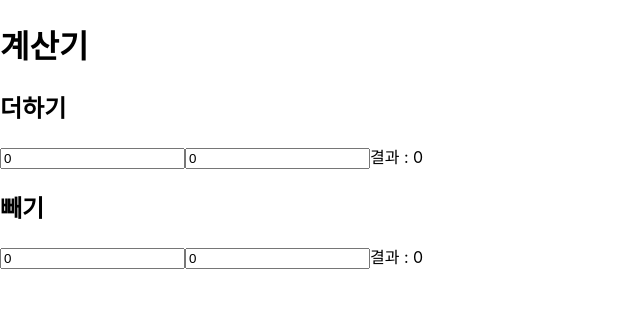
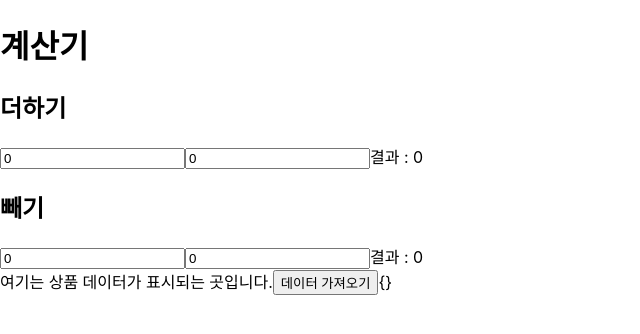
Before and after one commit to weniv/frontend-school-22-12-23, a React (Create React App) app: page / in a window 1280 px wide. Shown: the top 334 px of the page, without its empty margins (0-640 px from the left). Built offline with nearby package versions, Linux system fonts and the light colour scheme; the HTML template or start-up script is replaced by a standard one.

Commit message:
리덕스 툴킷으로 api요청해보기

```diff
--- a/src/App.js
+++ b/src/App.js
@@ -1,9 +1,15 @@
-import { configureStore, createSlice } from "@reduxjs/toolkit"
-import React, { useState } from "react"
+import { configureStore, createAsyncThunk, createSlice } from "@reduxjs/toolkit"
+import React from "react"
 import { Provider, useDispatch, useSelector } from "react-redux"
-import { createStore } from "redux"
 
-const initialState ={num1:0, num2:0}//이게 초기상태
+const initialState ={num1:0, num2:0, mallData:{}}//이게 초기상태
+
+const asyncGetMallData = createAsyncThunk('calculator',async (id)=>{
+  const res = await fetch("https://test.api.weniv.co.kr/mall/"+id);
+  const json = await res.json();
+  return json
+})
+
 const calculatorSlice = createSlice({
   name:"calculator",
   initialState:initialState,
@@ -14,6 +20,15 @@ const calculatorSlice = createSlice({
     setNum2:(state,action)=>{
       state.num2 = action.payload
     }
+  },
+  extraReducers:(builder)=>{
+    // builder.addCase(asyncGetMallData.pending,(state,action)=>{
+    // 나중에 빈칸채워서 이것저것 해보기
+    // } )
+
+    builder.addCase(asyncGetMallData.fulfilled, (state, action)=>{
+      state.mallData = action.payload
+    })
   }
 })
 const store = configureStore({
@@ -21,31 +36,6 @@ const store = configureStore({
     calculator:calculatorSlice.reducer,
   }
 })
-
-
-// const 은행원 = (상태, 행동)=>{
-//   switch (행동.type) {
-//     case "setNum1":
-//       //어려운 로직들 막 작성하기~
-//       const 결과값 = 행동.값
-//       return {...상태, num1:결과값}//새로 업데이트될 상태를 return해준다!
-//     case "setNum2":
-//       return {...상태, num2:행동.값}
-//     default:
-//       return 상태
-//       break;
-//   }
-// }
-// const 은행 = createStore(은행원, initialState)
-
-// const 행동들 = {
-//   setNum1(값){
-//     return {type:"setNum1",값:값}
-//   },
-//   setNum2(값){
-//     return {type:"setNum2",값:값}
-//   }
-// }
 
 function App(){
   return(
@@ -91,7 +81,7 @@ function AddCalculator() {
 }
 
 function SubCalculator() {
-  const {num1, num2} = useSelector(state=>state.calculator)
+  const {num1, num2, mallData} = useSelector(state=>state.calculator)
   const {setNum1,setNum2} = calculatorSlice.actions
   const dispatch = useDispatch()
   const handleNum1 = (e)=>{
@@ -101,7 +91,6 @@ function SubCalculator() {
   const handleNum2 = (e)=>{
     const newNum2 = parseInt(e.target.value)
     dispatch({type:setNum2,payload:newNum2})
-
   }
   return(
     <div>
@@ -109,6 +98,11 @@ function SubCalculator() {
       <input type="number" name="num1" value={num1} onChange={handleNum1}/>
       <input type="number" name="num2" value={num2} onChange={handleNum2}/>
       결과 : {num1-num2}
+      <div>
+        여기는 상품 데이터가 표시되는 곳입니다.
+        <button onClick={()=>dispatch(asyncGetMallData(1))}>데이터 가져오기</button>
+        {JSON.stringify(mallData)}
+      </div>
     </div>
   )
 }
```
